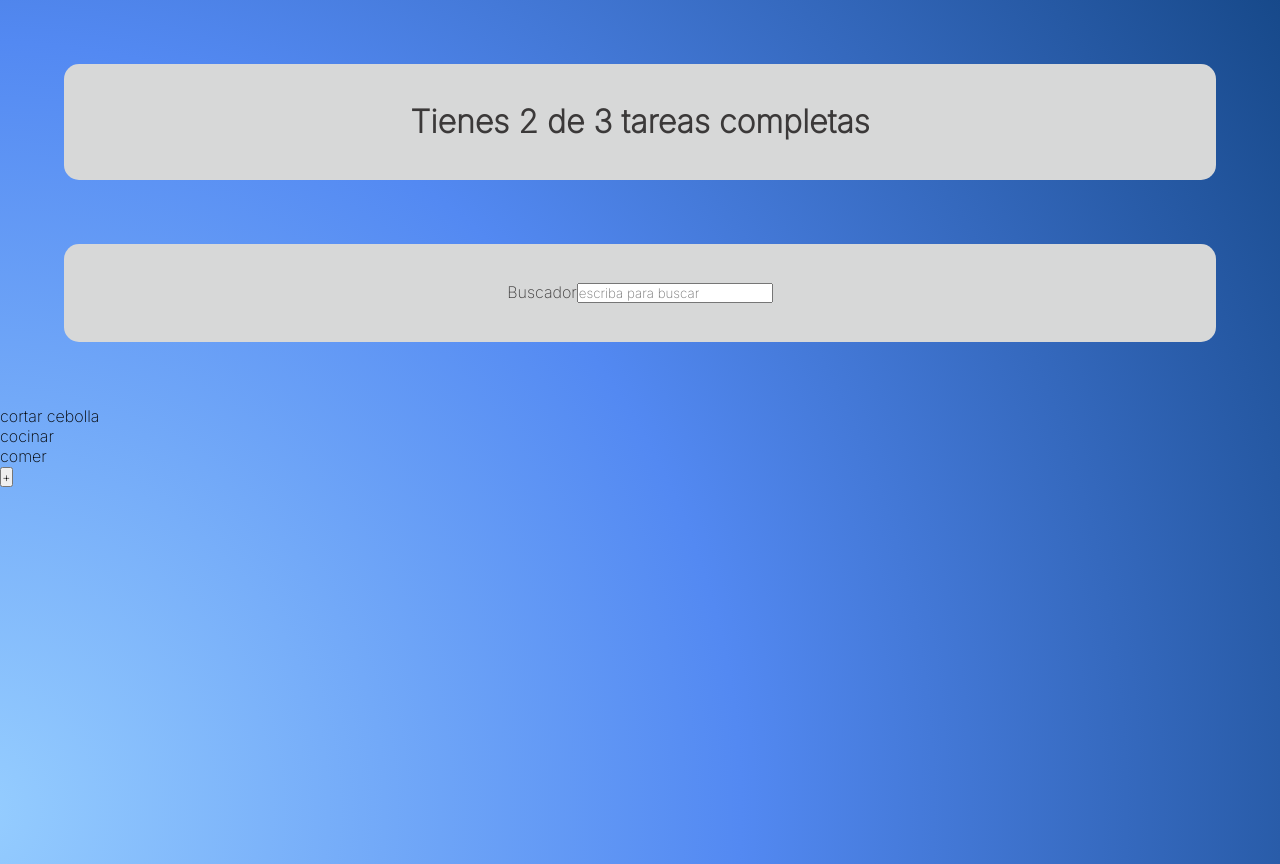
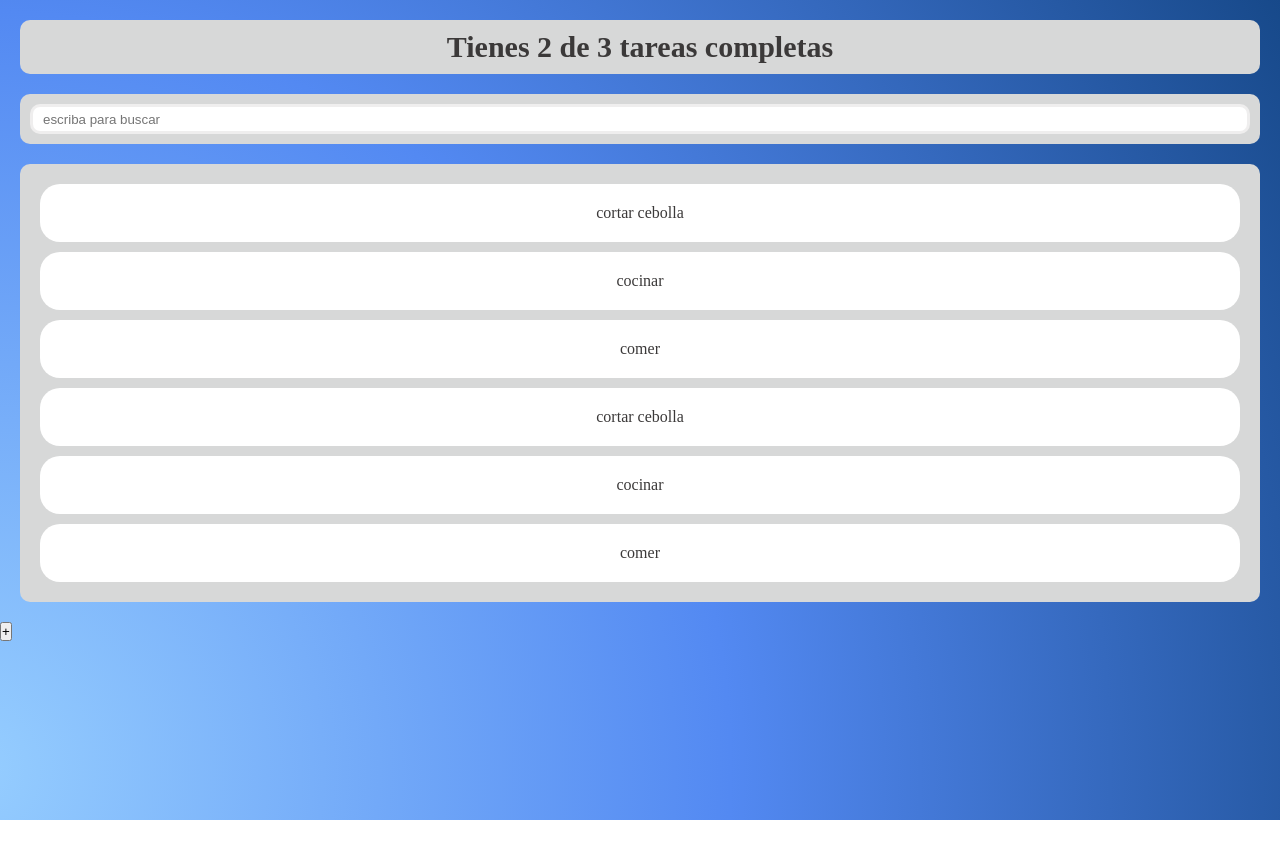
Before and after one commit to SoyAnderEscobar/TO-DO_List_React, a React (Create React App) app: page / in a window 1280 px wide. After the commit the page ends 820 px from the top, so only its background shows below. Built offline with nearby package versions, Linux system fonts and the light colour scheme.

Commit message:
ajustes de estilos del proyecto

```diff
--- a/src/App.js
+++ b/src/App.js
@@ -6,6 +6,10 @@ import {TodoItem} from './TodoItem';
 import { TodoButton } from "./TodoButton";
 
 const todos =[
+
+  {text:"cortar cebolla", completed:'false'},
+  {text:"cocinar", completed:'false'},
+  {text:"comer", completed:'false'},
 
   {text:"cortar cebolla", completed:'false'},
   {text:"cocinar", completed:'false'},
--- a/src/TodoCount.css
+++ b/src/TodoCount.css
@@ -1,3 +1,3 @@
 .titulo{
-
+    font-size: 3rem;
 }
--- a/src/TodoCount.js
+++ b/src/TodoCount.js
@@ -5,7 +5,7 @@ function TodoCount(){
     return (
         <React.Fragment>
         <header className="card">
-            <h1>Tienes 2 de 3 tareas completas</h1>
+            <h1 className="titulo">Tienes 2 de 3 tareas completas</h1>
         </header>
         </React.Fragment>
     );
--- /dev/null
+++ b/src/TodoItem.css
@@ -0,0 +1,13 @@
+li{
+    list-style: none;
+    background-color: #fff;
+    margin:1rem;
+    padding:2rem;
+    border-radius: 2rem;
+}
+
+li.active{
+    text-decoration: line-through;
+    background-color: rgb(142, 229, 154);
+
+}
--- a/src/TodoItem.js
+++ b/src/TodoItem.js
@@ -1,10 +1,10 @@
 import React from "react";
-
+import './TodoItem.css'
 
 function TodoItem(props){
     return (
 
-        <li>
+        <li className="">
             {props.text}
         </li>
     );
--- /dev/null
+++ b/src/TodoList.css
@@ -0,0 +1,4 @@
+ul{
+    max-height: 55vh;
+    overflow: scroll;
+}
--- a/src/TodoList.js
+++ b/src/TodoList.js
@@ -1,9 +1,10 @@
 import React from "react";
+import './TodoList.css'
 
 function TodoList(props){
     return (
 
-        <ul>
+        <ul className="card">
             {props.children}
         </ul>
 
--- /dev/null
+++ b/src/TodoSearch.css
@@ -0,0 +1,10 @@
+.buscador{
+    width: 100%;
+    height: 3rem;
+    border: solid rgba(190, 185, 185, 0.242) ;
+    border-radius: 1rem;
+    padding: 1rem;
+}
+
+.buscador:focus{
+}
--- a/src/TodoSearch.js
+++ b/src/TodoSearch.js
@@ -1,4 +1,5 @@
 import React from "react";
+import './TodoSearch.css';
 
 function TodoSearch(){
     return (
@@ -6,8 +7,7 @@ function TodoSearch(){
 
             <div className="card">
                 <label className="">
-                    Buscador
-                    <input placeholder="escriba para buscar"/>
+                    <input placeholder="escriba para buscar" className="buscador"/>
                 </label>
             </div>
         </React.Fragment>
--- a/src/index.css
+++ b/src/index.css
@@ -1,22 +1,27 @@
-@import url('https://fonts.googleapis.com/css2?family=Inter:wght@200&display=swap');
+/* @import url('https://fonts.googleapis.com/css2?family=Inter:wght@200&display=swap'); */
 
 *{
-  font-family: 'Inter', sans-serif;
+  /* font-family: 'Inter', sans-serif; */
   margin:0;
   padding:0;
   box-sizing: border-box;
 }
 
+html{
+  font-size: 62.5%;
+}
+
 body{
   height: 100vh;
+  font-size: 1.6rem;
   background-image: radial-gradient(circle at -2.22% 93.82%, #96ceff 0, #5389f2 50%, #17498a 100%);
 }
 
 .card{
   color:rgb(59, 57, 57);
-  margin:5%;
-  padding: 3%;
+  margin:2rem;
+  padding: 1rem;
   text-align: center;
   background: #d7d8d8 ;
-  border-radius: 15px;
+  border-radius: 1rem;
 }
```
Also changed, not shown: 1 other file (tests, documents, lock files or other folders).
